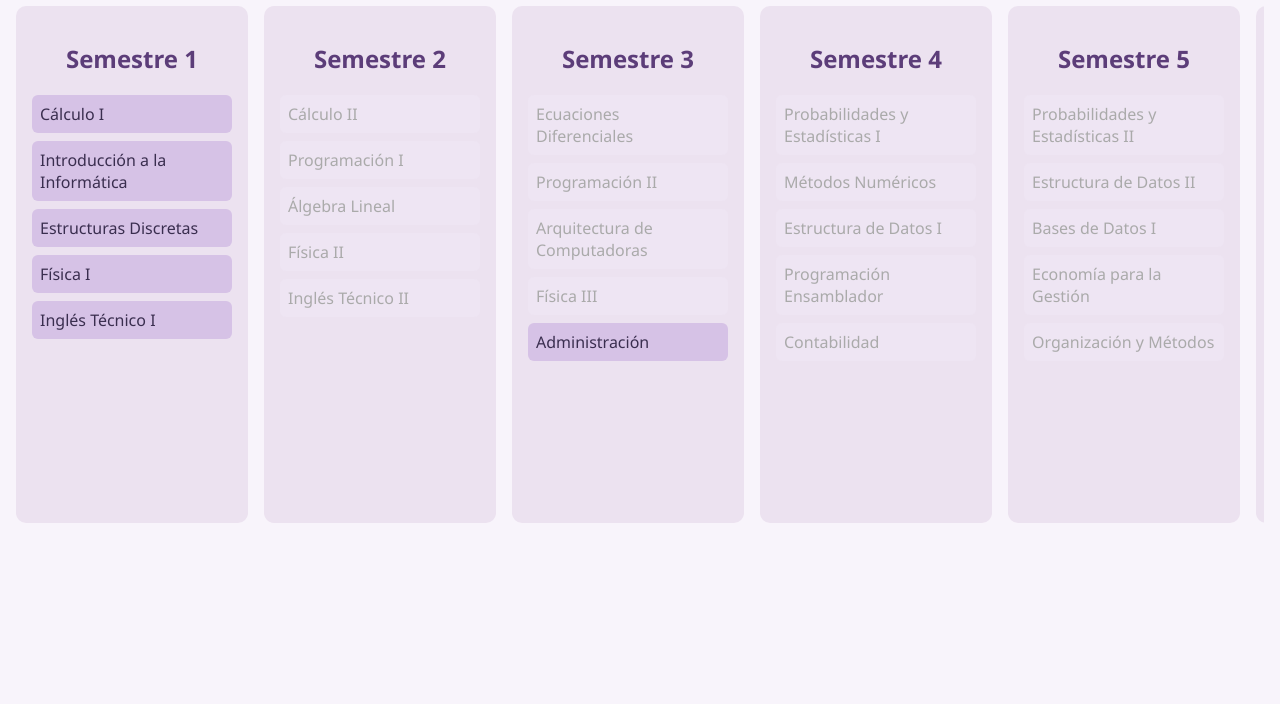
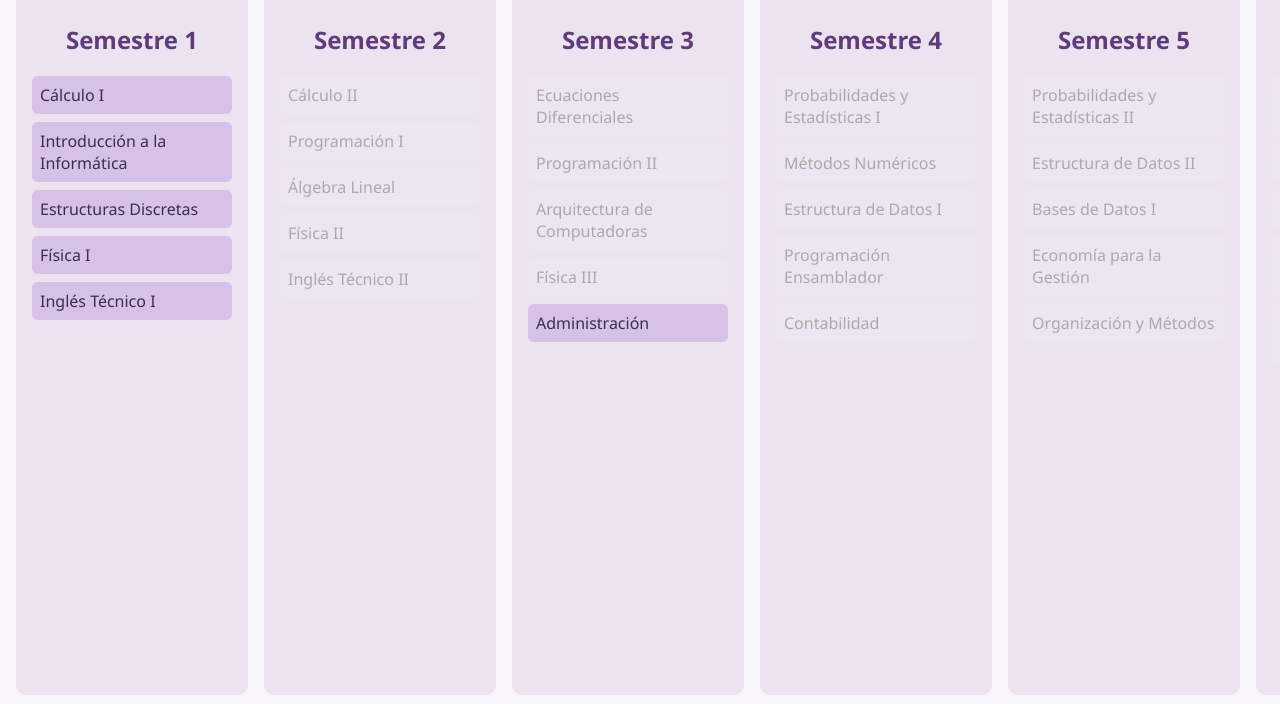
Before and after one commit to Camily7/Malla-Ingenieria-en-Sistemas, a plain HTML site: page index.html in a window 1280 px wide. Shown: the part 96-800 px from the top of the page. Drawn offline with Linux system fonts and the light colour scheme.

Commit message:
index.html

```diff
--- a/index.html
+++ b/index.html
@@ -5,24 +5,32 @@
   <meta name="viewport" content="width=device-width, initial-scale=1.0">
   <title>Malla Curricular - Ingeniería en Sistemas</title>
   <style>
-    body {
+  html, body {
+    margin: 0;
+    padding: 0;
+    height: 100%;
+    overflow: hidden;
     font-family: 'Segoe UI', sans-serif;
     background-color: #f8f4fb;
-      margin: 0;
-      padding: 1rem;
     color: #3a2e4f;
   }
 
   h1 {
     text-align: center;
     color: #6a4c93;
+    margin: 0;
+    padding: 1rem 0 0.5rem;
+    flex-shrink: 0;
   }
 
   .grid {
     display: flex;
     gap: 1rem;
     overflow-x: auto;
-      padding-bottom: 1rem;
+    overflow-y: hidden;
+    height: calc(100% - 60px); /* Ajusta si tu header cambia de altura */
+    padding: 1rem;
+    box-sizing: border-box;
   }
 
   .column {
```
Lines whose indentation alone changed are shown as unchanged.
